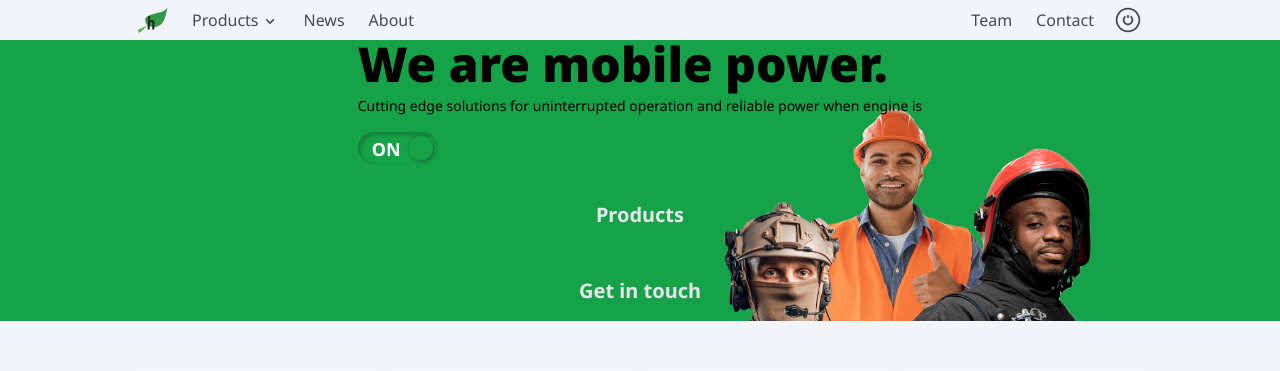
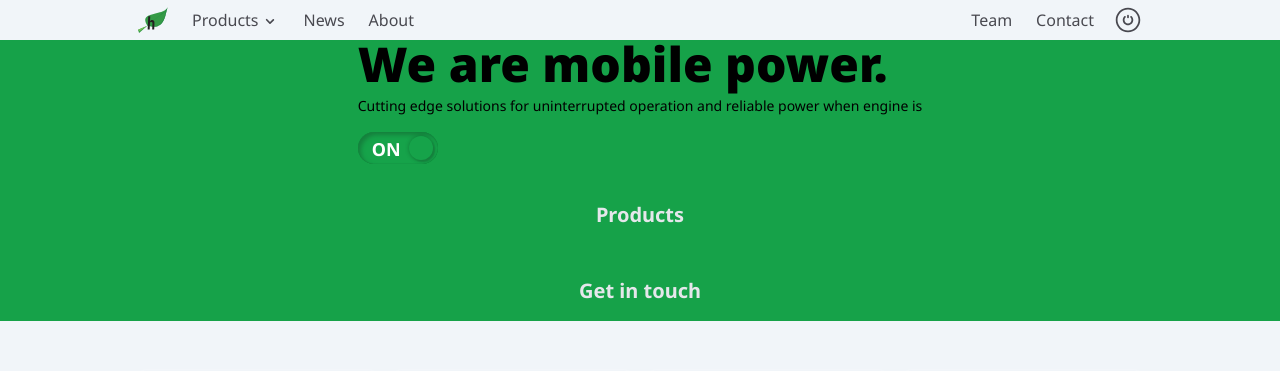
Before and after one commit to betaluis/hhg-website, a Next.js app: page / in a window 1280 px wide. Shown: the top 371 px of the page. Built offline with nearby package versions, Linux system fonts and the light colour scheme; grey boxes are pictures that could not be loaded.

Commit message:
Bug - testing...

```diff
--- a/sections/home/Hero.tsx
+++ b/sections/home/Hero.tsx
@@ -1,4 +1,3 @@
-"use client"
 import PowerButton from "@/components/PowerButton"
 import Button from "@/components/Button"
 import Container from "@/components/Container"
@@ -60,8 +59,6 @@ const Buttons = () => {
 const Hero = () => {
     return (
         <section className="bg-bkg-green relative">
-            <BlurEffect>
-                <Container classes="bg_people">
                     <div className="flex justify-center sm:justify-start">
                         <div className="pt-24 pb-44 sm:py-32 lg:py-14">
                             <Heading />
@@ -69,8 +66,6 @@ const Hero = () => {
                             <Buttons />
                         </div>
                     </div>
-                </Container>
-            </BlurEffect>
         </section>
 
     )
```
